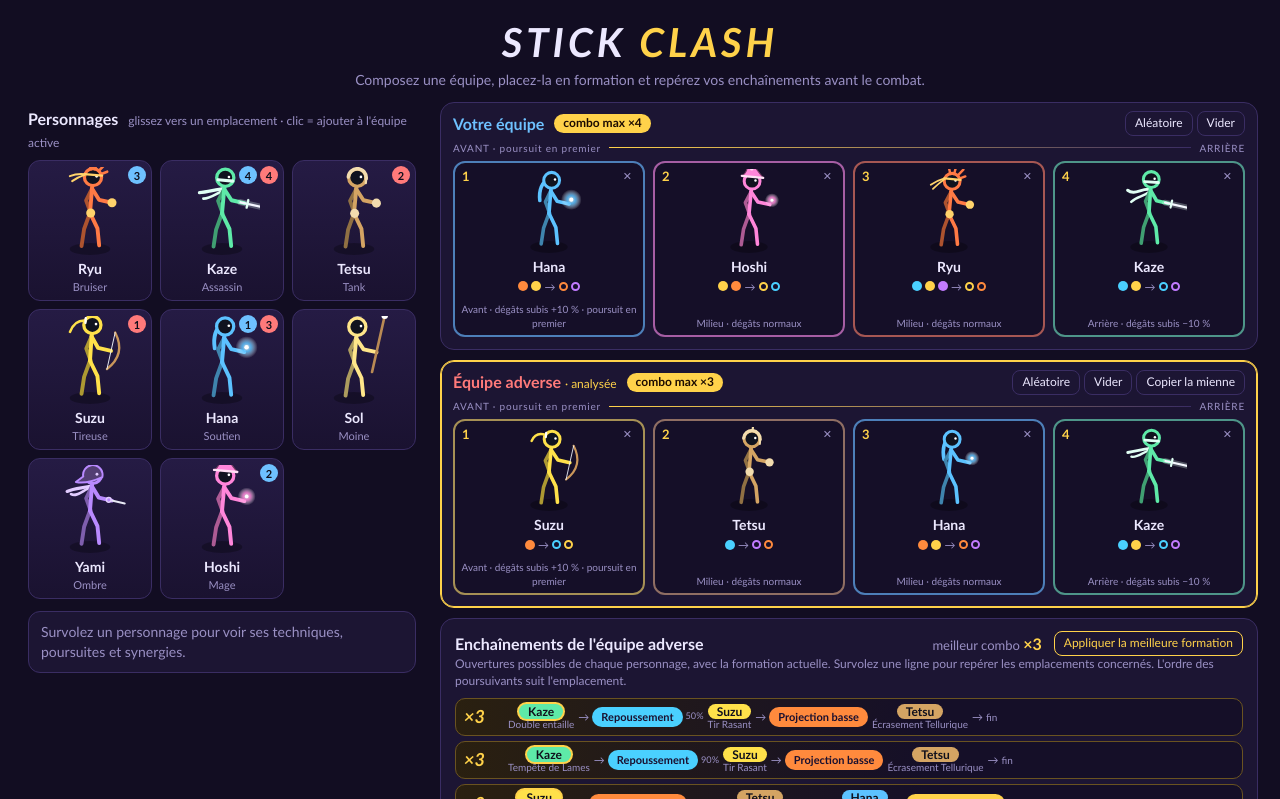
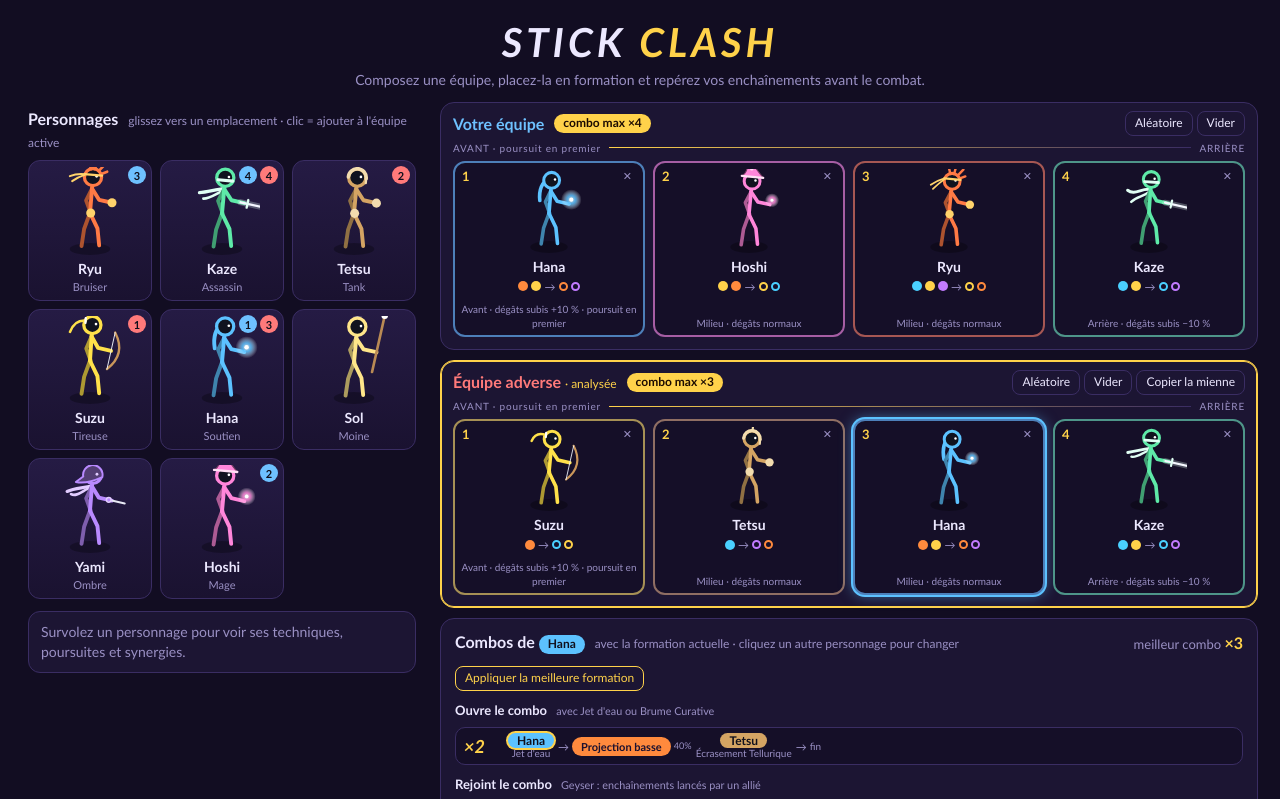
Before and after one commit to TorriTime/Mini-SC, a plain HTML site: page stick-clash/index.html in a window 1280 px wide. Both pictures are taken after a click on the button "Équipe adverse". Shown: the top 799 px of the page. Drawn offline with Linux system fonts and the light colour scheme.

Commit message:
Stick Clash : focus en combat et analyse par personnage
- pendant une action, seuls l'attaquant, les cibles et les poursuivants restent visibles (fondu)
- l'analyse du menu porte sur le personnage sélectionné : combos qu'il ouvre et combos qu'il rejoint

Co-Authored-By: Claude Sonnet 5.5 <noreply@anthropic.com>
Claude-Session: https://claude.ai/code/session_01WQ8ShsfNktBWZnXAdTz5zP

```diff
--- a/stick-clash/css/style.css
+++ b/stick-clash/css/style.css
@@ -71,6 +71,7 @@ h2 { font-size: 16px; margin-bottom: 8px; } h2 small { font-weight: 400; color:
 .slot.empty { cursor: default; justify-content: center; }
 .slot.over { background: #2b2050; border-color: var(--gold); transform: scale(1.03); }
 .slot.drag { opacity: .4; }
+.slot.sel { box-shadow: 0 0 0 2px var(--c), 0 0 14px color-mix(in srgb, var(--c) 55%, transparent); }
 .slot.hl { border-color: var(--gold); background: #2a2146; box-shadow: 0 0 12px rgba(255,210,74,.45); }
 .slot-n { position: absolute; top: 4px; left: 7px; font-weight: 900; font-size: 13px; color: var(--gold); }
 .slot-x { position: absolute; top: 3px; right: 4px; padding: 0 6px; font-size: 11px; line-height: 18px; background: transparent; border-color: transparent; color: var(--muted); }
@@ -94,6 +95,8 @@ button.suggest { border-color: var(--gold); color: var(--gold); }
 .chain.dead .len { color: var(--muted); }
 .flow { display: flex; flex-wrap: wrap; align-items: center; gap: 4px; }
 .step { display: inline-flex; flex-direction: column; align-items: center; line-height: 1.1; } .step small { font-size: 10px; color: var(--muted); }
+.an-sub { font-size: 13px; margin: 10px 0 0; color: var(--txt); } .an-sub small { color: var(--muted); font-weight: 400; margin-left: 6px; }
+.step.me .uchip { box-shadow: 0 0 0 2px #fff; }
 .step.open .uchip { box-shadow: 0 0 0 2px var(--gold); }
 .arrow { display: inline-flex; align-items: center; gap: 3px; color: var(--muted); font-size: 11px; } .arrow::before { content: '→'; } .arrow .end { font-style: normal; font-size: 10px; }
 .uchip { display: inline-block; padding: 1px 9px; border-radius: 999px; font-size: 12px; font-weight: 800; color: #10101c; background: var(--c); }
--- a/stick-clash/js/render/director.js
+++ b/stick-clash/js/render/director.js
@@ -52,6 +52,7 @@
     async onActionStart(e) {
       const { actor, ability } = e;
       const st = this.stage;
+      st.setFocus([actor, ...e.targets]);
       if (ability.type === 'special') {
         const th = this.theme(ability);
         st.banner(ability.name, actor.name, th.main);
@@ -71,6 +72,7 @@
       const foe = first && first.side !== actor.side;
       const tv = first ? this.v(first) : null;
 
+      st.addFocus(actor, ...targets);
       if (pursuit) {
         st.setCombo(combo, chain.damage);
         const th = this.theme(ability);
@@ -207,6 +209,7 @@
         st.setCombo(e.combo, e.damage);
         await st.wait(420);
       } else await st.wait(70);
+      st.setFocus(null); // tout le monde réapparaît pendant le retour en place
       await Promise.all([...st.views.values()].map(v => SC.recoverView(v, st)));
       for (const u of this.battle.units) { st.tween(u, 'shownHp', u.hp, 120); }
       st.camReset();
--- a/stick-clash/js/render/stickman.js
+++ b/stick-clash/js/render/stickman.js
@@ -241,7 +241,7 @@
       this.pose = Object.assign({}, SC.poseOf('idle'));
       this.base = 'idle';
       this.settle = 0.014;
-      this.alpha = 1; this.flash = 0; this.flinch = 0;
+      this.alpha = 1; this.vis = 1; this.visTarget = 1; this.flash = 0; this.flinch = 0;
       this.t = Math.random() * 1000;
       this.task = null; this.mv = null;
       this.running = false; this.runPhase = 0;
@@ -307,6 +307,7 @@
 
     update(dt) {
       this.t += dt;
+      if (this.vis !== this.visTarget) { const d = dt / 220; this.vis = this.visTarget > this.vis ? Math.min(this.visTarget, this.vis + d) : Math.max(this.visTarget, this.vis - d); }
       if (this.flash > 0) this.flash = Math.max(0, this.flash - dt / 140);
       if (this.flinch > 0) this.flinch = Math.max(0, this.flinch - dt / 230);
 
@@ -386,11 +387,11 @@
 
     draw(ctx) {
       for (const g of this.trail) {
-        ctx.save(); ctx.globalAlpha = g.a * (this.alpha);
+        ctx.save(); ctx.globalAlpha = g.a * this.alpha * this.vis;
         drawStickman(ctx, { look: this.look, x: g.x, y: g.y, face: g.face, scale: this.scale, pose: g.pose, ghost: this.look.accent, time: this.t });
         ctx.restore();
       }
-      drawStickman(ctx, { look: this.look, x: this.x, y: this.y, face: this.face, scale: this.scale, pose: this.renderPose(), flash: this.flash, alpha: this.alpha, time: this.t });
+      drawStickman(ctx, { look: this.look, x: this.x, y: this.y, face: this.face, scale: this.scale, pose: this.renderPose(), flash: this.flash, alpha: this.alpha * this.vis, time: this.t });
     }
   }
   SC.StickView = StickView;
--- a/stick-clash/js/ui/analysis.js
+++ b/stick-clash/js/ui/analysis.js
@@ -50,13 +50,13 @@
     const warnings = [];
     for (const c of coverage) {
       if (c.producers.length && !c.producers.some(p => c.consumers.some(q => q !== p))) {
-        warnings.push(`Personne ne poursuit « ${c.state.name} » (créé par ${c.producers.map(u => u.name).join(', ')}).`);
+        warnings.push({ units: c.producers.map(u => u.def.id), text: `Personne ne poursuit « ${c.state.name} » (créé par ${c.producers.map(u => u.name).join(', ')}).` });
       }
     }
     for (const u of team) {
       for (const p of u.pursuits) {
         const fed = p.triggers.some(t => team.some(o => o !== u && coverageHas(coverage, t, o)));
-        if (!fed) warnings.push(`${u.name} (${p.name}) ne sera jamais déclenché : aucun allié n'inflige ${p.triggers.map(t => SC.states.get(t).name).join(' / ')}.`);
+        if (!fed) warnings.push({ units: [u.def.id], text: `${u.name} (${p.name}) ne sera jamais déclenché : aucun allié n'inflige ${p.triggers.map(t => SC.states.get(t).name).join(' / ')}.` });
       }
     }
     const best = chains[0] || null;
--- a/stick-clash/js/ui/menu.js
+++ b/stick-clash/js/ui/menu.js
@@ -59,6 +59,7 @@
       this.mode = 'manual';
       this.drag = null;
       this.hl = [];          // emplacements surlignés (survol d'un enchaînement)
+      this.selId = null;     // personnage dont on analyse les combos
       this.load();
       this.build();
       this.render();
@@ -216,7 +217,7 @@
     slotEl(side, i, id, an) {
       const def = id ? SC.characters.get(id) : null;
       const s = document.createElement('div');
-      s.className = 'slot' + (def ? '' : ' empty') + (side === this.active && this.hl.includes(i) ? ' hl' : '');
+      s.className = 'slot' + (def ? '' : ' empty') + (side === this.active && this.hl.includes(i) ? ' hl' : '') + (def && side === this.active && id === this.selId ? ' sel' : '');
       s.dataset.i = i;
       let role = '';
       if (def) {
@@ -236,7 +237,7 @@
         s.onmouseenter = () => this.showDetails(def);
         s.querySelector('.slot-x').onclick = ev => { ev.stopPropagation(); this.remove(side, i); };
       }
-      s.onclick = () => { if (this.active !== side) { this.active = side; this.commit(); } };
+      s.onclick = () => { this.active = side; if (id) this.selId = id; this.commit(); };
       s.ondragover = ev => { if (!this.drag) return; ev.preventDefault(); ev.dataTransfer.dropEffect = this.drag.kind === 'slot' && this.drag.side !== side ? 'copy' : 'move'; s.classList.add('over'); };
       s.ondragleave = () => s.classList.remove('over');
       s.ondrop = ev => {
@@ -264,35 +265,38 @@
       const an = SC.analyzeTeam(team);
       const opt = SC.bestFormation(team);
       const better = opt.score > an.score + 1e-9;
+      const sid = team.includes(this.selId) ? this.selId : team[0];
+      this.selId = sid;
+      const me = SC.characters.get(sid);
       const chip = u => `<span class="uchip" style="--c:${u.def.look.color}">${esc(u.name)}</span>`;
       const st = id => D.stateChip(id);
 
-      const rows = an.chains.map((c, idx) => {
+      const row = (c, idx) => {
         const flow = [`<span class="step open">${chip(c.opener)}<small>${esc(c.ability.name)}</small></span>`, `<span class="arrow">${st(c.openState)}${c.chance < 1 ? `<small>${Math.round(c.chance * 100)}%</small>` : ''}</span>`];
         c.steps.forEach(s => {
-          flow.push(`<span class="step">${chip(s.unit)}<small>${esc(s.pursuit.name)}</small></span>`);
+          flow.push(`<span class="step${s.unit.def.id === sid ? ' me' : ''}">${chip(s.unit)}<small>${esc(s.pursuit.name)}</small></span>`);
           flow.push(`<span class="arrow">${s.produced ? st(s.produced) : '<em class="end">fin</em>'}</span>`);
         });
         if (!c.steps.length) flow.push('<span class="muted small">aucune poursuite</span>');
         return `<div class="chain${c.length >= 3 ? ' good' : ''}${c.steps.length ? '' : ' dead'}" data-i="${idx}">
           <span class="len">×${c.length}</span><div class="flow">${flow.join('')}</div></div>`;
-      }).join('');
+      };
+      const idxOf = c => an.chains.indexOf(c);
+      const opens = an.chains.filter(c => c.opener.def.id === sid);
+      const follows = an.chains.filter(c => c.opener.def.id !== sid && c.steps.some(s => s.unit.def.id === sid));
+      const section = (title, hint, list) => `<h3 class="an-sub">${title} <small>${hint}</small></h3>
+        <div class="chains">${list.length ? list.map(c => row(c, idxOf(c))).join('') : '<p class="muted small">Aucun enchaînement avec cette équipe.</p>'}</div>`;
 
-      const cov = an.coverage.map(c => {
-        const ok = c.producers.length && c.consumers.length;
-        return `<div class="cov${ok ? '' : ' gap'}"><span>${st(c.state.id)}</span>
-          <div><small class="trg">inflige</small> ${c.producers.length ? c.producers.map(chip).join('') : '<em class="muted">—</em>'}</div>
-          <div><small class="trg">poursuit</small> ${c.consumers.length ? c.consumers.map(chip).join('') : '<em class="muted">—</em>'}</div></div>`;
-      }).join('');
+      const warns = an.warnings.filter(w => w.units.includes(sid));
+      const best = Math.max(0, ...opens.map(c => c.length), ...follows.map(c => c.length));
 
       box.innerHTML = `
-        <div class="an-head"><h2>Enchaînements de ${title}</h2>
-          <span class="an-sum">${an.best ? `meilleur combo <b>×${an.best.length}</b>` : ''}</span>
-          <button class="ghost${better ? ' suggest' : ''}" id="an-opt" ${better ? '' : 'disabled'} title="Teste les ${24} ordres possibles">${better ? 'Appliquer la meilleure formation' : 'Formation déjà optimale'}</button></div>
-        <p class="muted small">Ouvertures possibles de chaque personnage, avec la formation actuelle. Survolez une ligne pour repérer les emplacements concernés. L'ordre des poursuivants suit l'emplacement.</p>
-        <div class="chains">${rows || '<p class="muted">Aucun état n\'est infligé par cette équipe.</p>'}</div>
-        ${an.warnings.length ? `<div class="warns">${an.warnings.map(w => `<div class="warn">⚠ ${esc(w)}</div>`).join('')}</div>` : ''}
-        <details class="covbox"><summary>Couverture des états</summary><div class="covs">${cov}</div></details>`;
+        <div class="an-head"><h2>Combos de <span class="uchip" style="--c:${me.look.color}">${esc(me.name)}</span> <small>avec la formation actuelle · cliquez un autre personnage pour changer</small></h2>
+          <span class="an-sum">${best ? `meilleur combo <b>×${best}</b>` : ''}</span>
+          <button class="ghost${better ? ' suggest' : ''}" id="an-opt" ${better ? '' : 'disabled'} title="Teste les 24 ordres possibles pour toute l'équipe">${better ? 'Appliquer la meilleure formation' : 'Formation déjà optimale'}</button></div>
+        ${section('Ouvre le combo', `avec ${esc(me.normal.name)}${me.special ? ` ou ${esc(me.special.name)}` : ''}`, opens)}
+        ${section('Rejoint le combo', `${me.pursuits.map(p => esc(p.name)).join(', ')} : enchaînements lancés par un allié`, follows)}
+        ${warns.length ? `<div class="warns">${warns.map(w => `<div class="warn">⚠ ${esc(w.text)}</div>`).join('')}</div>` : ''}`;
 
       box.querySelectorAll('.chain').forEach(el => {
         const c = an.chains[+el.dataset.i];
```
Also changed, not shown: stick-clash/js/render/stage.js (+10 -3 lines).
